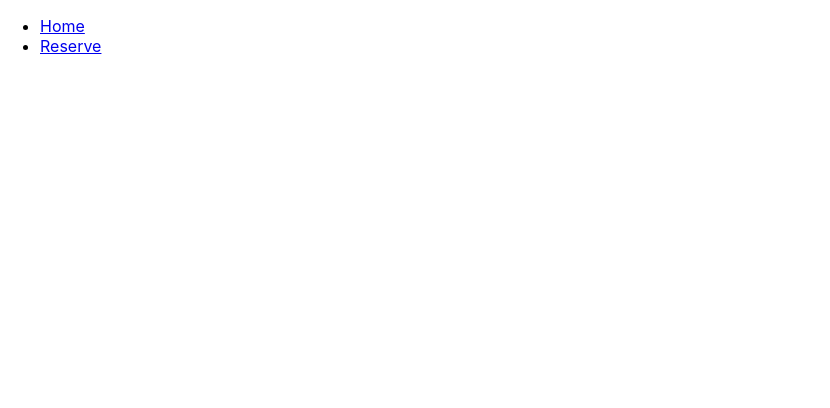
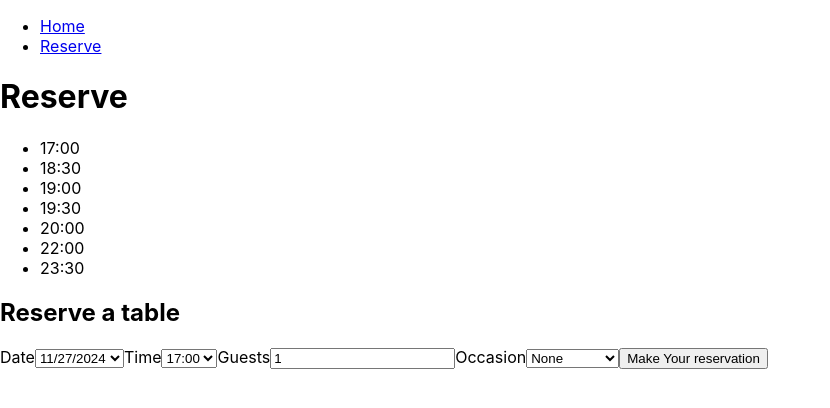
Before and after one commit to adampacker/little-lemon, a React (Create React App) app: page /reservation in a window 1280 px wide. Before the commit this address had no page. Shown: the top 408 px of the page, without its empty margins (0-830 px from the left). Built offline with nearby package versions, Linux system fonts and the light colour scheme.

Commit message:
adding booking slot component and listing

```diff
--- a/src/App.js
+++ b/src/App.js
@@ -3,6 +3,7 @@ import "./App.css";
 import { Routes, Route, Link } from "react-router";
 import HomePage from "./components/pages/HomePage";
 import BookingPage from "./components/pages/BookingPage";
+import ConfirmedBookingPage from "./components/pages/ConfirmedBookingPage";
 
 function App() {
   return (
@@ -14,7 +15,7 @@ function App() {
               <Link to="/">Home</Link>
             </li>
             <li>
-              <Link to="/reserve">Reserve</Link>
+              <Link to="/reservation">Reserve</Link>
             </li>
           </ul>
         </nav>
@@ -22,7 +23,8 @@ function App() {
       <main>
         <Routes>
           <Route index element={<HomePage />} />
-          <Route path="reserve" element={<BookingPage />} />
+          <Route path="reservation" element={<BookingPage />} />
+          <Route path="reservation/confirmed" element={<ConfirmedBookingPage />} />
         </Routes>
       </main>
       <footer></footer>
--- /dev/null
+++ b/src/components/BookingSlot.js
@@ -0,0 +1,5 @@
+import React from "react";
+
+export default function BookingSlot({ time }) {
+  return <li>{time}</li>;
+}
--- a/src/components/forms/BookingForm.js
+++ b/src/components/forms/BookingForm.js
@@ -1,13 +1,21 @@
 import React from "react";
 import { Formik } from "formik";
 import { submitAPI } from "../../api";
+import { useNavigate } from "react-router";
 
-export default function BookingForm({ dates =[], times = [], dispatch }) {
+export default function BookingForm({ dates = [], times = [], dispatch }) {
+  const navigate = useNavigate();
+
   return (
     <>
       <h2>Reserve a table</h2>
       <Formik
-        initialValues={{ date: dates[0], time: times[0], guests: "1", occasion: "" }}
+        initialValues={{
+          date: dates[0],
+          time: times[0],
+          guests: "1",
+          occasion: "",
+        }}
         validate={(values) => {
           const errors = {};
           if (!values.date) {
@@ -23,8 +31,12 @@ export default function BookingForm({ dates =[], times = [], dispatch }) {
         }}
         onSubmit={(values, { setSubmitting }) => {
           setTimeout(() => {
-            submitAPI(values);
-            setSubmitting(false);
+            const response = submitAPI(values);
+
+            if (response === true) {
+              setSubmitting(false);
+              navigate("/reservation/confirmed");
+            }
           }, 500);
         }}
       >
@@ -34,10 +46,10 @@ export default function BookingForm({ dates =[], times = [], dispatch }) {
           touched,
           handleChange,
           handleBlur,
-          handleSubmit,
+          handleSubmit: submitForm,
           isSubmitting,
         }) => (
-          <form onSubmit={handleSubmit}>
+          <form onSubmit={submitForm}>
             <label htmlFor="date">Date</label>
             <select
               id="date"
--- a/src/components/pages/BookingPage.js
+++ b/src/components/pages/BookingPage.js
@@ -2,6 +2,7 @@ import React, { useReducer } from "react";
 import BookingForm from "../forms/BookingForm";
 import { fetchAPI } from "../../api";
 import moment from "moment";
+import BookingSlot from "../BookingSlot";
 
 const dates = [];
 for (let i = 1; i <= 7; i++) {
@@ -9,9 +10,9 @@ for (let i = 1; i <= 7; i++) {
 }
 
 export default function Reserve() {
-  const [state, dispatch] = useReducer(updateTimes, [], initialiseTimes);
+  const [times, dispatch] = useReducer(updateTimes, [], initialiseTimes);
 
-  function updateTimes(state, action) {
+  function updateTimes(times, action) {
     return fetchAPI(new Date(action.date));
   }
 
@@ -22,7 +23,12 @@ export default function Reserve() {
   return (
     <>
       <h1>Reserve</h1>
-      <BookingForm dates={dates} times={state} dispatch={dispatch} />
+      <ul>
+        {times.map((time) => (
+          <BookingSlot key={time} time={time} />
+        ))}
+      </ul>
+      <BookingForm dates={dates} times={times} dispatch={dispatch} />
     </>
   );
 }
--- /dev/null
+++ b/src/components/pages/ConfirmedBookingPage.js
@@ -0,0 +1,12 @@
+import React from "react";
+
+export default function ConfirmedBookingPage() {
+  return (
+    <>
+      <h1>Reservation confirmation</h1>
+      <div>
+        <p>Your reservation has been confirmed!</p>
+      </div>
+    </>
+  );
+}
```
